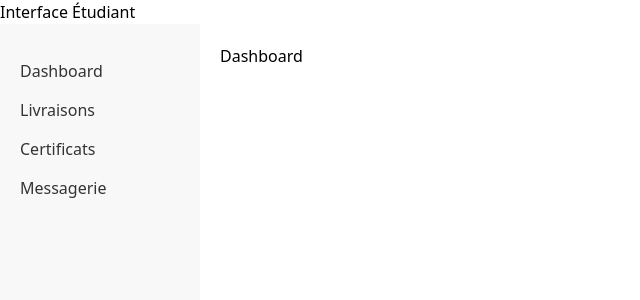
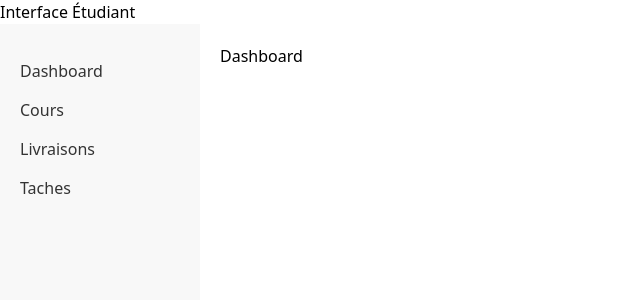
Before and after one commit to MariamaBalde/Tache21-E-Learning-app, a React (Create React App) app: page / in a window 1280 px wide. Shown: the top 300 px of the page, without its empty margins (0-640 px from the left). Built offline with nearby package versions, Linux system fonts and the light colour scheme.

Commit message:
sidebar modif

```diff
--- a/src/Composants/ApprenantsComposants/Sidebar.js
+++ b/src/Composants/ApprenantsComposants/Sidebar.js
@@ -6,9 +6,9 @@ function Sidebar() {
       <aside className="sidebar">
           <ul>
               <li><Link to="/dashboard">Dashboard</Link></li>
+              <li><Link to="/cours">Cours</Link></li>
               <li><Link to="/livraisons">Livraisons</Link></li>
-              <li><Link to="/certificats">Certificats</Link></li>
-              <li><Link to="/messagerie">Messagerie</Link></li>
+              <li><Link to="/tache">Taches</Link></li>
           </ul>
       </aside>
   )
```
Also changed, not shown: src/Config/firebase.js (deleted), src/Config/firebaseConfig.js (added).
